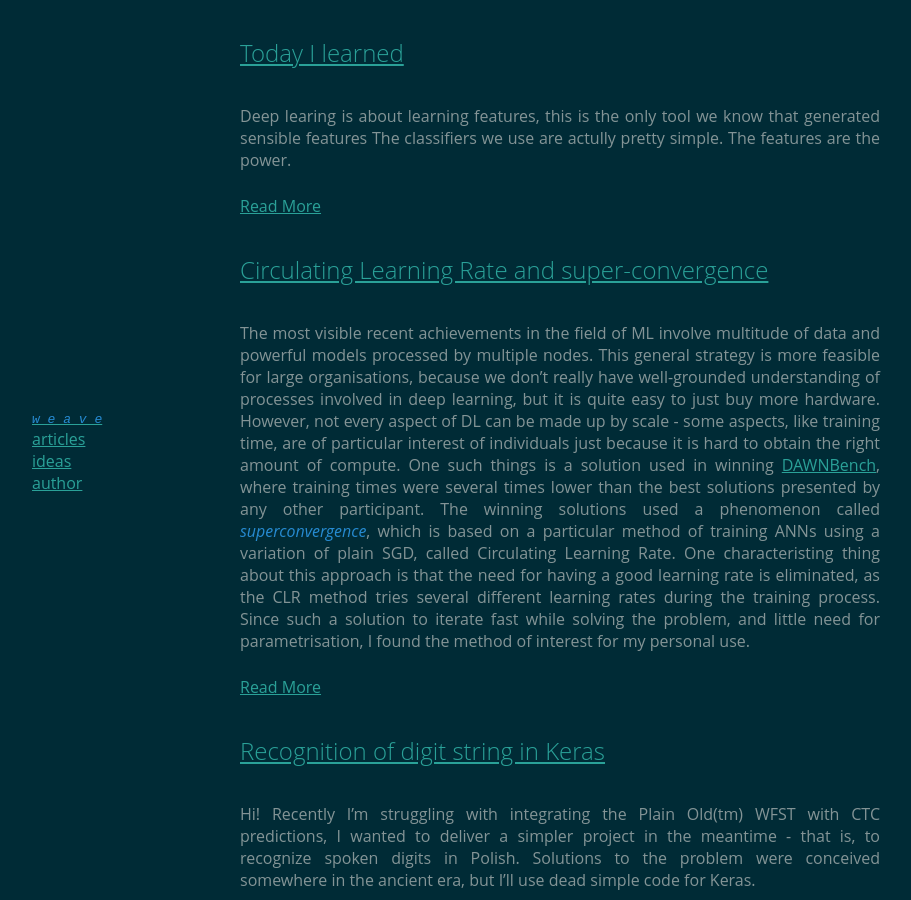
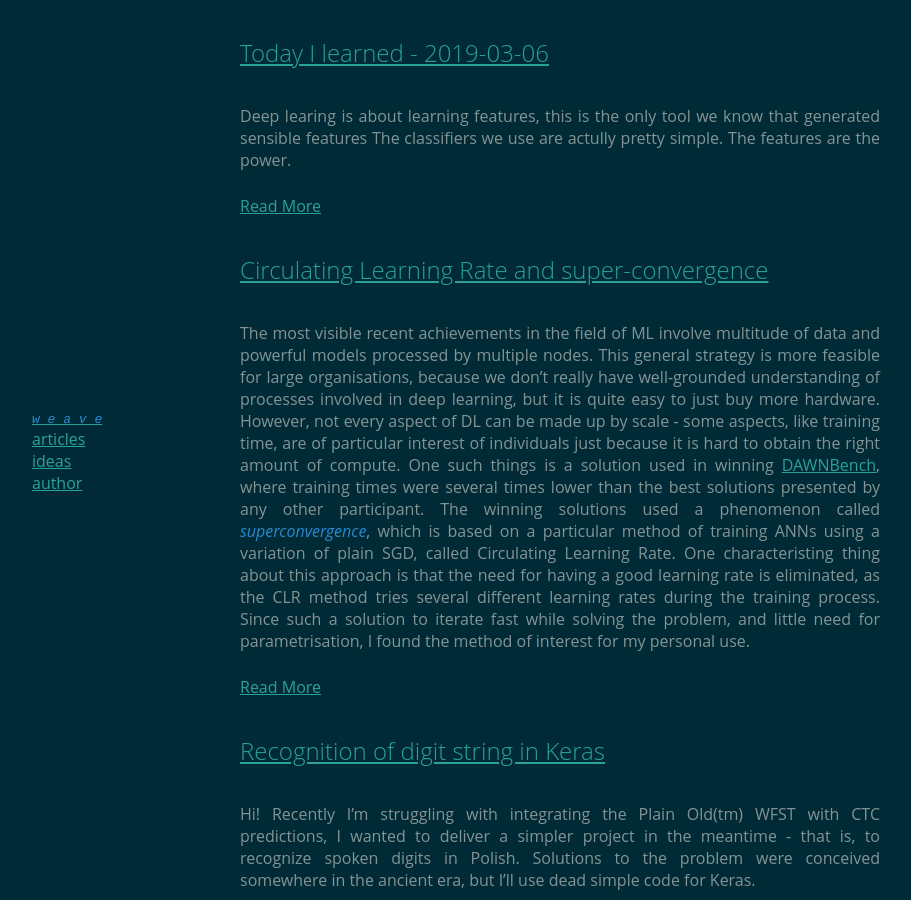
Before and after one commit to Zantyr/zantyr.github.io, a Jekyll site: the page built from index.html, in a window 1280 px wide and 900 px high. Shown: the whole window, without its empty margins (0-911 px from the left). Built offline with Jekyll 4.4.1, drawn with Linux system fonts in a browser that asks for light colours.

Commit message:
Working TIL

```diff
--- a/_config.yml
+++ b/_config.yml
@@ -14,7 +14,7 @@
     scope:
       path: ""
     values:
-      layout: "default"
+      layout: "root"
 
 permalink: :title/
 baseurl: "https://zantyr.github.io"
--- a/_posts/2019-03-06-today-i-learned.md
+++ b/_posts/2019-03-06-today-i-learned.md
@@ -1,5 +1,5 @@
 ---
-title: Today I learned
+title: Today I learned - 2019-03-06
 date: 2019-03-06
 tags: [TIL]
 ---
```
